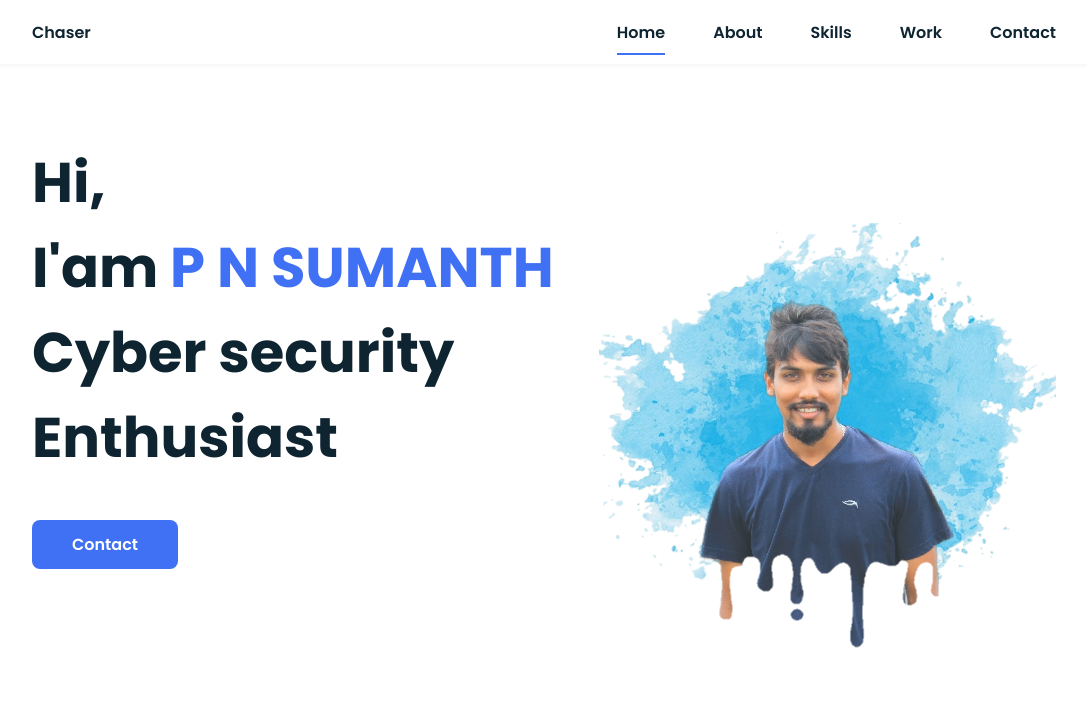
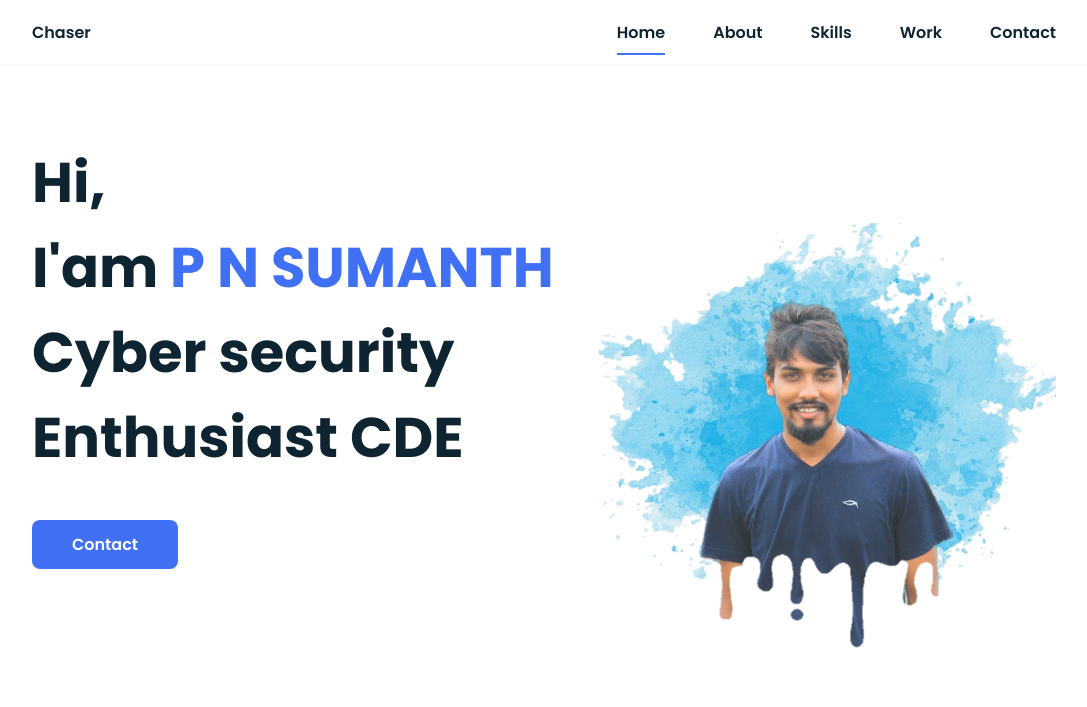
Before and after one commit to sumanthpn07/sumanthpn07.github.io, a plain HTML site: page index.html in a window 1280 px wide. Shown: the top 707 px of the page, without its empty margins (96-1183 px from the left). Drawn offline with nearby package versions, Linux system fonts and the light colour scheme.

Commit message:
seconfd change

```diff
--- a/index.html
+++ b/index.html
@@ -39,7 +39,7 @@
             <!--===== HOME =====-->
             <section class="home bd-grid" id="home">
                 <div class="home__data">
-                    <h1 class="home__title">Hi,<br>I'am <span class="home__title-color">P N SUMANTH</span><br> Cyber security <br>Enthusiast</h1>
+                    <h1 class="home__title">Hi,<br>I'am <span class="home__title-color">P N SUMANTH</span><br> Cyber security <br>Enthusiast CDE </h1>
 
                     <a href="#" class="button">Contact</a>
                 </div>
```
